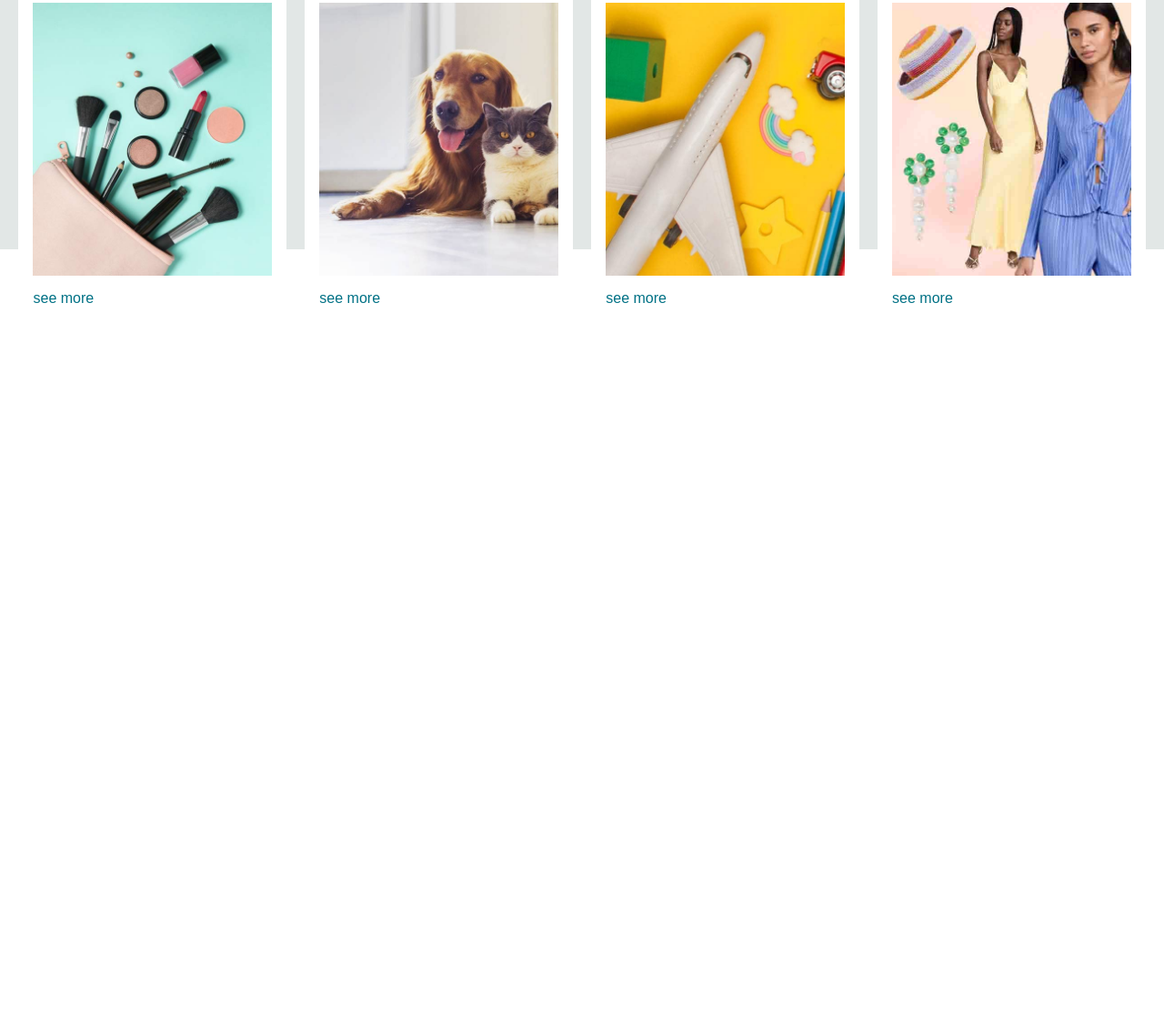
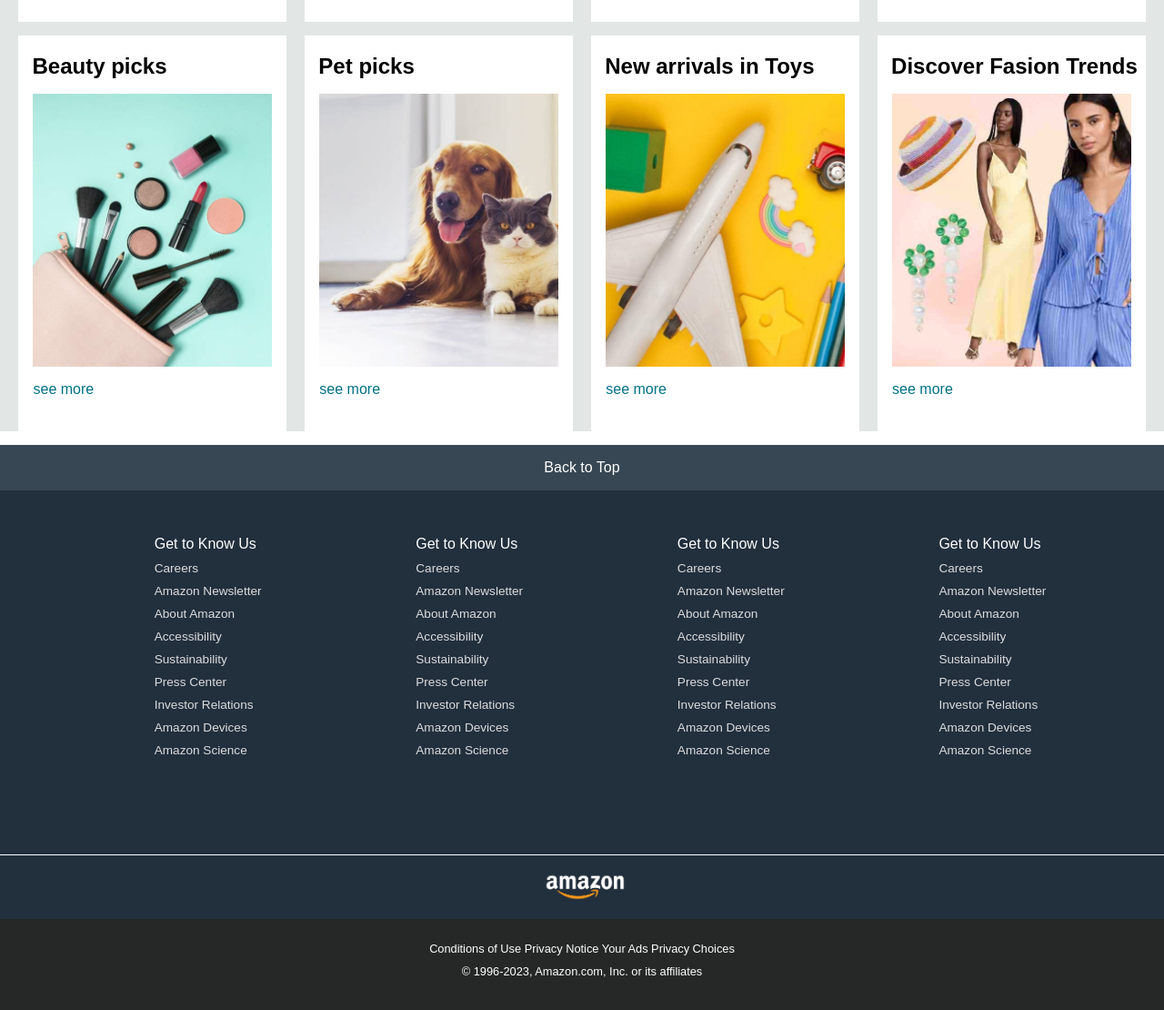
Before and after one commit to Chapmo64/Amazonclone, a plain HTML site: page index.html in a window 1280 px wide. Shown: the part 876-1986 px from the top of the page at 91% size. Before the commit the page ends 1213 px from the top, so only its background shows below. Drawn offline with Linux system fonts and the light colour scheme.

Commit message:
Mostly Done
The main frame of  this is done
just some small tweeks and fixes left

```diff
--- a/index.html
+++ b/index.html
@@ -136,7 +136,78 @@
         </div>
 
         <footer>
+            <div class="foot-panel">
+                Back to Top
+            </div>
 
+            <div class="foot-panel02">
+                <ul>
+                    <p>Get to Know Us</p>
+                    <a>Careers</a>
+                    <a>Amazon Newsletter</a>
+                    <a>About Amazon</a>
+                    <a>Accessibility</a>
+                    <a>Sustainability</a>
+                    <a>Press Center</a>
+                    <a>Investor Relations</a>
+                    <a>Amazon Devices</a>
+                    <a>Amazon Science</a>
+                </ul>
+
+                <ul>
+                    <p>Get to Know Us</p>
+                    <a>Careers</a>
+                    <a>Amazon Newsletter</a>
+                    <a>About Amazon</a>
+                    <a>Accessibility</a>
+                    <a>Sustainability</a>
+                    <a>Press Center</a>
+                    <a>Investor Relations</a>
+                    <a>Amazon Devices</a>
+                    <a>Amazon Science</a>
+                </ul>
+
+                <ul>
+                    <p>Get to Know Us</p>
+                    <a>Careers</a>
+                    <a>Amazon Newsletter</a>
+                    <a>About Amazon</a>
+                    <a>Accessibility</a>
+                    <a>Sustainability</a>
+                    <a>Press Center</a>
+                    <a>Investor Relations</a>
+                    <a>Amazon Devices</a>
+                    <a>Amazon Science</a>
+                </ul>
+
+                <ul>
+                    <p>Get to Know Us</p>
+                    <a>Careers</a>
+                    <a>Amazon Newsletter</a>
+                    <a>About Amazon</a>
+                    <a>Accessibility</a>
+                    <a>Sustainability</a>
+                    <a>Press Center</a>
+                    <a>Investor Relations</a>
+                    <a>Amazon Devices</a>
+                    <a>Amazon Science</a>
+                </ul>
+            </div>
+
+            <div class="foot-panel03">
+                <div class="logo"></div>
+            </div>
+
+            <div class="foot-panel04">
+                <div class="pages">
+                    <a>Conditions of Use </a>
+                    <a>Privacy Notice </a>
+                    <a>Your Ads Privacy Choices </a>
+                </div>
+                <div class="copyright">
+                    <p>© 1996-2023, Amazon.com, Inc. or its affiliates</p>
+                </div>
+            </div>
         </footer>
     </body>
 </html>
--- a/style.css
+++ b/style.css
@@ -93,18 +93,12 @@
 }
 
 .search-input{
-padding: 5px;
-width: 620px;
-border-top-right-radius: 2px;
+    padding: 5px;
+    width: 720px;
+    border-top-right-radius: 2px;
     border-bottom-right-radius: 2px;
     border: none;
     padding: 7px;
-
-
-}
-
-.america_flag{
-    margin-left: 5px;
 }
 
 /** Box 4 **/
@@ -191,7 +185,7 @@ border-top-right-radius: 2px;
 }
 
 .box{
-    height: 300px;
+    height: 400px;
     width: 23%;
     background-color: white;
     padding: 20px 0px 15px;
@@ -217,3 +211,74 @@ border-top-right-radius: 2px;
 .box-cont p {
     color: #007185;
 }
+
+/** Fotter **/
+
+footer{
+    margin-top: 15px;
+}
+
+.foot-panel{
+    color: white;
+    background-color: #374753;
+    height: 50px;
+    display: flex;
+    justify-content: center;
+    align-items: center;
+}
+.foot-panel02{
+    background-color: #222f3d;
+    color: white;
+    height: 400px;
+    display: flex;
+    justify-content: space-evenly;
+}
+
+ul a {
+    display: flex;
+    font-size: 0.85rem;
+    margin-top: 10px;
+    color: #dddddd;
+
+}
+
+ul {
+    margin-top: 50px;
+
+}
+
+.foot-panel03{
+    background-color:  #222f3d;
+    color: white;
+    border-top: 0.5px solid white;
+    height: 70px;
+    display: flex;
+    justify-content: space-evenly;
+    align-items: center;
+}
+
+.logo{
+    background-image: url("amazon_logo.png");
+    height: 60px;
+    width: 100px;
+    background-size: cover;
+}
+
+.foot-panel04{
+    background-color: #0f1111;
+    opacity: 90%;
+    height: 100px;
+    color: white;
+    font-size: 0.8rem;
+    text-align: center;
+}
+
+.pages{
+    padding-top: 25px;
+
+}
+
+.copyright{
+    padding: 5px;
+    margin-top: 5px;
+}
```
